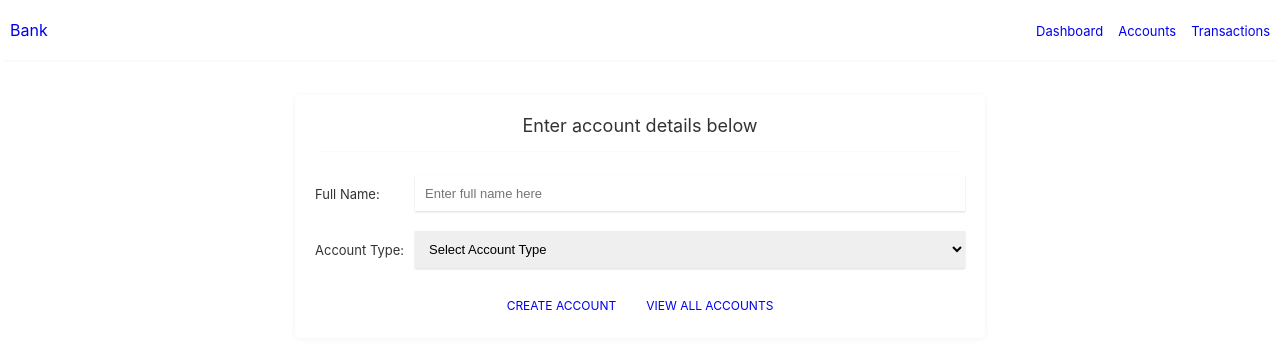
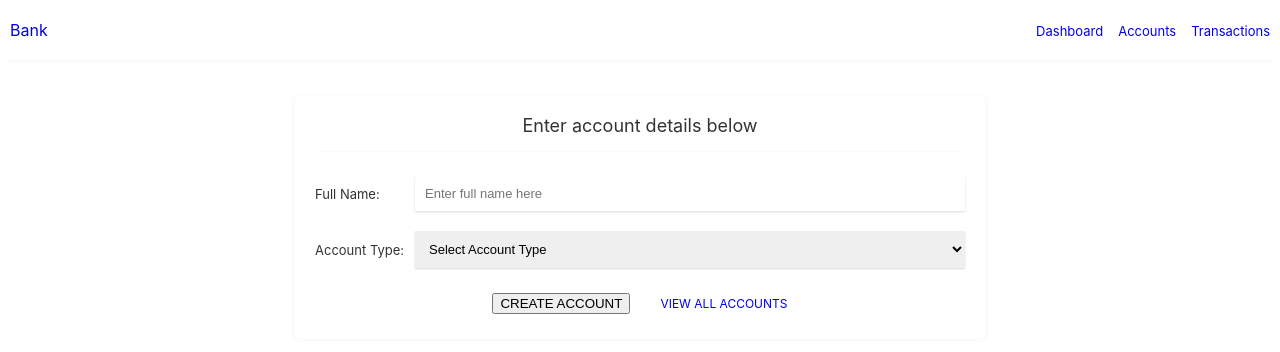
Before and after one commit to Ruqayya-Hasnee/banking-app, a React (Create React App) app: page /accounts/create in a window 1280 px wide. Shown: the top 352 px of the page. Built offline with nearby package versions, Linux system fonts and the light colour scheme.

Commit message:
adds functionality to create event

```diff
--- /dev/null
+++ b/src/common/utils.js
@@ -0,0 +1,3 @@
+export const generateId = () => {
+  return Math.ceil(Math.random() * 100000);
+};
--- a/src/components/accounts/CreateAccount.js
+++ b/src/components/accounts/CreateAccount.js
@@ -1,37 +1,85 @@
 import { Link } from "react-router-dom";
 import "./createAccount.css";
+import { useState } from "react";
+import { generateId } from "../../common/utils";
 
 const CreateAccount = () => {
+  const [name, setName] = useState("");
+  const [type, setType] = useState("");
+
+  const handleNameChange = (event) => {
+    setName(event.target.value);
+  };
+
+  const handleTypeChange = (event) => {
+    setType(event.target.value);
+  };
+
+  const handleSubmit = (event) => {
+    event.preventDefault();
+    const newAccount = {
+      id: generateId(),
+      name: name,
+      type: type,
+      registeredAt: new Date(),
+    };
+
+    const accounts = JSON.parse(localStorage.getItem("accounts"));
+
+    if (accounts) {
+      accounts.push(newAccount);
+      localStorage.setItem("accounts", JSON.stringify(accounts));
+    } else {
+      localStorage.setItem("accounts", JSON.stringify([newAccount]));
+    }
+
+    // Reset Fields
+    setName("");
+    setType("");
+  };
+
   return (
     <div className="create-account-wrapper">
       <div className="account-form-wrapper">
         <p className="top-of-form">Enter account details below</p>
-        <form className="form">
+        <form className="form" onSubmit={handleSubmit}>
           <div className="input-wrapper">
             <label>Full Name:</label>
             <input
               type="text"
               placeholder="Enter full name here"
               className="create-input"
+              value={name}
+              name="name"
+              onChange={handleNameChange}
+              required
+              minLength={5}
             />
           </div>
           <div className="input-wrapper">
             <label>Account Type:</label>
-            <select className="select">
+            <select
+              className="select"
+              name="type"
+              value={type}
+              onChange={handleTypeChange}
+              required
+            >
               <option value="">Select Account Type</option>
-              <option value="">Current</option>
-              <option value="">Saving</option>
+              <option value="CURRENT">Current</option>
+              <option value="SAVING">Saving</option>
             </select>
           </div>
-        </form>
+
           <div className="add-account-footer">
             <div className="actions">
-            <Link to="">CREATE ACCOUNT</Link>
+              <button type="submit">CREATE ACCOUNT</button>
             </div>
             <div className="actions">
               <Link to="/accounts">VIEW ALL ACCOUNTS</Link>
             </div>
           </div>
+        </form>
       </div>
     </div>
   );
--- a/src/components/accounts/createAccount.css
+++ b/src/components/accounts/createAccount.css
@@ -21,7 +21,7 @@
 }
 
 .form {
-  padding: 25px 0px;
+  padding: 25px 0px 0px;
   color: #333;
   display: flex;
   flex-direction: column;
```
Lines whose indentation alone changed are shown as unchanged.
